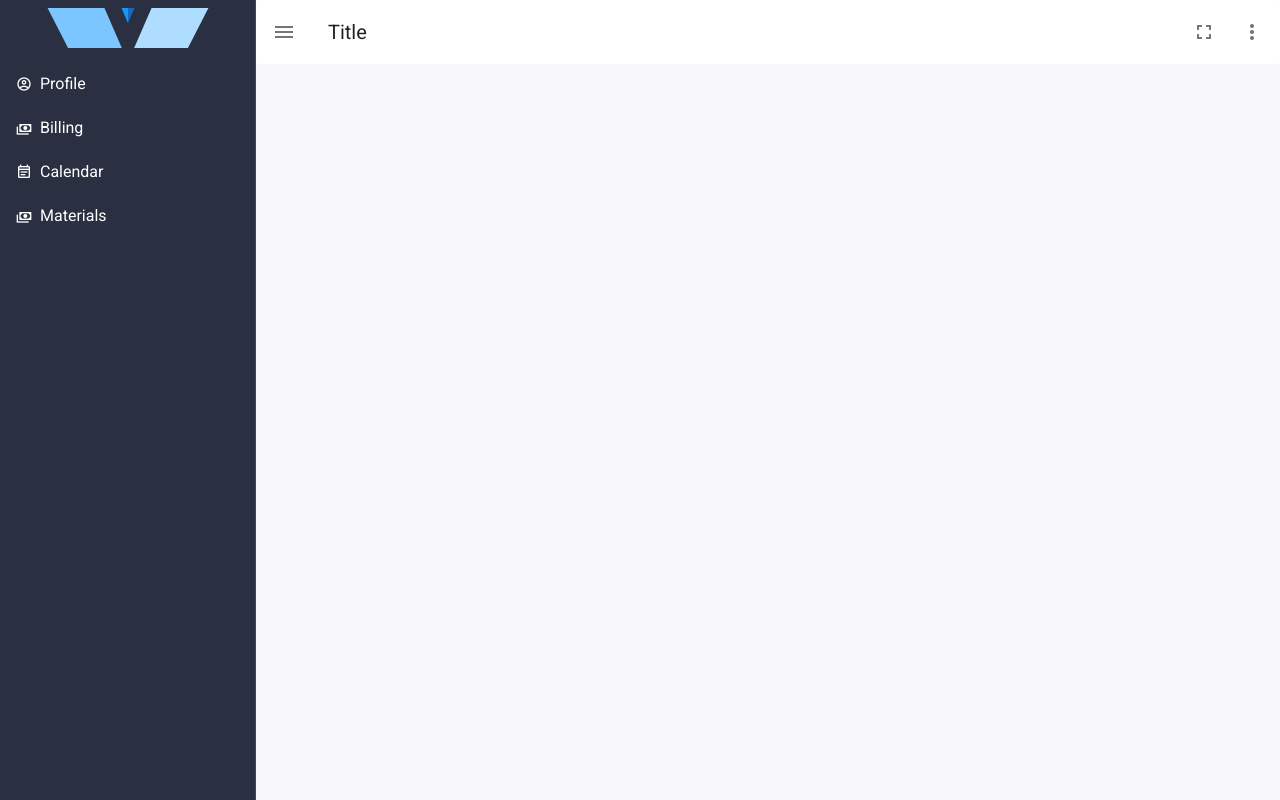
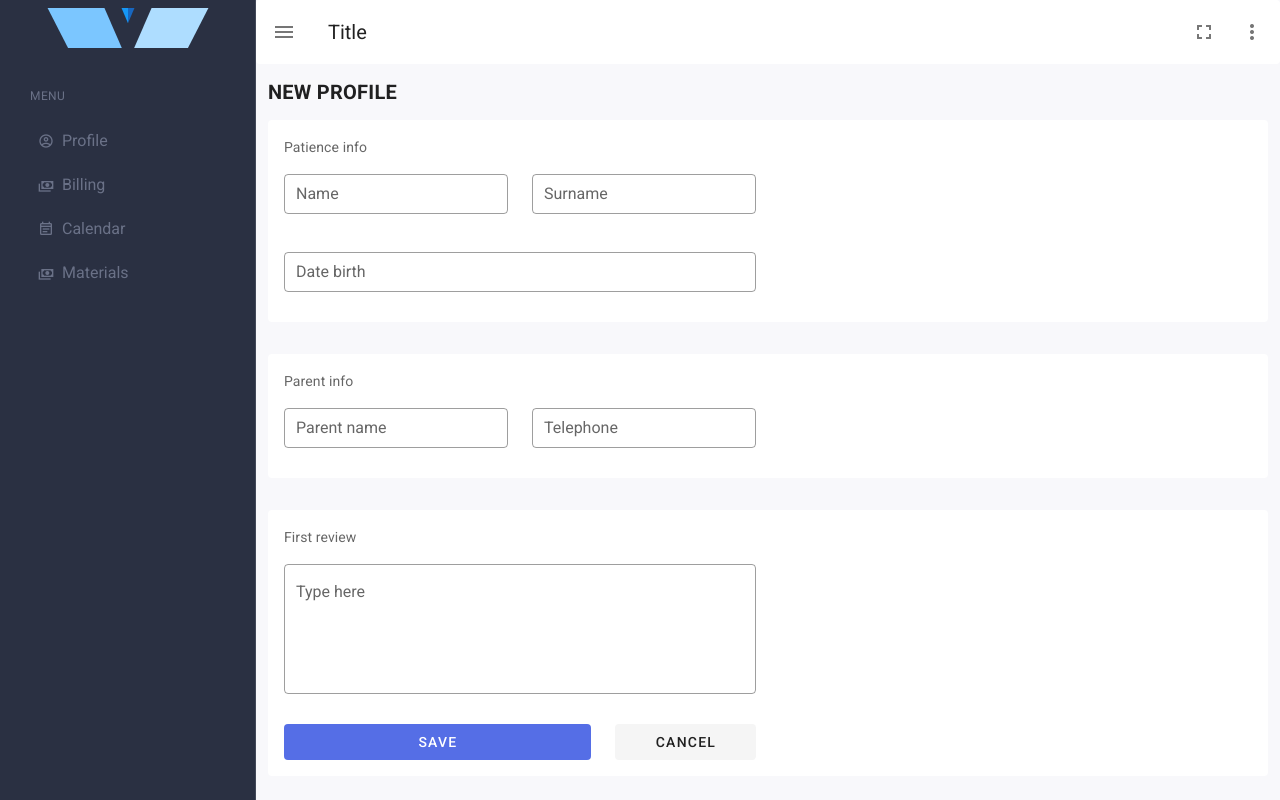
Before and after one commit to DelboyTrotter/logopedy, a Vue app: page /new-profile in a window 1280 px wide. Built offline with nearby package versions, Linux system fonts and the light colour scheme.

Commit message:
New profile

```diff
--- a/src/App.vue
+++ b/src/App.vue
@@ -32,8 +32,10 @@
         <v-img src="@/assets/logo.svg" height="40" />
       </div>
       <v-list nav>
+        <div class="caption">MENU</div>
         <v-list-item
           dense
+          :ripple="false"
           v-for="item, i of routes"
           :key="i"
           :to="{path: `${item.name}`}"
@@ -87,3 +89,39 @@ export default {
   },
 };
 </script>
+
+<style  lang="scss" scoped>
+  .v-list--nav {
+    padding: 30px;
+
+    .caption {
+      color: #6a7187;
+      padding-bottom: 15px;
+    }
+
+    .v-list-item--link:before {
+      background-color: transparent;
+    }
+
+    .v-list-item:not(.v-list-item--active):not(.v-list-item--disabled) {
+      color: #6a7187 !important;
+      transition: 0.5s;
+
+      .v-icon {
+        color: #6a7187;
+      }
+
+      &:hover {
+        color: #ffffff !important;
+
+        .v-icon {
+          color: #ffffff;
+        }
+      }
+    }
+
+    .v-list .v-list-item--active .v-icon {
+      color: #ffffff;
+    }
+  }
+</style>
--- a/src/router/index.js
+++ b/src/router/index.js
@@ -3,6 +3,9 @@ import Router from 'vue-router';
 import Profile from '@/views/Profile/index';
 import Billing from '@/views/Billing/index';
 import Calendar from '@/views/Calendar/index';
+import NewProfile from '@/views/Profile/newProfile';
+import NewSession from '@/views/Calendar/newSession';
+import NewInvoice from '@/views/Billing/newInvoice';
 
 Vue.use(Router);
 
@@ -30,5 +33,20 @@ export default new Router({
       name: 'Calendar',
       component: Calendar,
     },
+    {
+      path: '/new-profile',
+      name: 'NewProfile',
+      component: NewProfile,
+    },
+    {
+      path: '/new-session',
+      name: 'NewSession',
+      component: NewSession,
+    },
+    {
+      path: '/new-invoice',
+      name: 'NewInvoice',
+      component: NewInvoice,
+    },
   ],
 });
--- a/src/views/Billing/index.vue
+++ b/src/views/Billing/index.vue
@@ -1,11 +1,12 @@
 <template>
   <div>
     <v-row>
-      <v-col class="d-flex justify-space-between">
+      <v-col class="d-flex justify-space-between pb-0">
         <div class="title">
           <h4 class="font-size-18">INVOICES</h4>
         </div>
         <v-btn
+          to="/new-invoice"
           color="accent"
           class="white--text text-none"
           @click="loader = 'loading3'"
--- /dev/null
+++ b/src/views/Billing/newInvoice.vue
@@ -0,0 +1,3 @@
+<template>
+  <div>New Invoice</div>
+</template>
--- a/src/views/Calendar/index.vue
+++ b/src/views/Calendar/index.vue
@@ -1,11 +1,12 @@
 <template>
   <div>
     <v-row>
-      <v-col class="d-flex justify-space-between">
+      <v-col class="d-flex justify-space-between pb-0">
         <div class="title">
           <h4 class="font-size-18">EVENTS</h4>
         </div>
         <v-btn
+          to="/new-session"
           color="accent"
           class="white--text text-none"
           @click="loader = 'loading3'"
--- /dev/null
+++ b/src/views/Calendar/newSession.vue
@@ -0,0 +1,3 @@
+<template>
+  <div>New Session</div>
+</template>
--- a/src/views/Profile/index.vue
+++ b/src/views/Profile/index.vue
@@ -1,11 +1,12 @@
 <template>
   <div>
     <v-row>
-      <v-col class="d-flex justify-space-between">
+      <v-col class="d-flex justify-space-between pb-0">
         <div class="title">
           <h4 class="font-size-18">PROFILE</h4>
         </div>
         <v-btn
+          to="/new-profile"
           color="accent"
           class="white--text text-none"
           @click="loader = 'loading3'"
--- /dev/null
+++ b/src/views/Profile/newProfile.vue
@@ -0,0 +1,140 @@
+<template>
+  <div>
+    <v-row>
+      <v-col class="d-flex justify-space-between pb-0">
+        <div class="title">
+          <h4 class="font-size-18">NEW PROFILE</h4>
+        </div>
+      </v-col>
+    </v-row>
+    <v-row>
+      <v-col>
+        <v-card
+          class="elevation-0 mb-2"
+          color="white"
+        >
+          <v-card-subtitle>Patience info</v-card-subtitle>
+          <v-card-text>
+            <v-row class="pb-0">
+              <v-col cols="3" class="pb-0">
+                <v-text-field
+                  label="Name"
+                  dense
+                  color="accent"
+                  outlined
+                  clearable
+                />
+              </v-col>
+              <v-col cols="3" class="pb-0">
+                <v-text-field
+                  label="Surname"
+                  dense
+                  color="accent"
+                  outlined
+                  clearable
+                />
+              </v-col>
+            </v-row>
+            <v-row>
+              <v-col cols="6" class="pb-0">
+                <v-text-field
+                  label="Date birth"
+                  dense
+                  color="accent"
+                  outlined
+                  clearable
+                />
+              </v-col>
+            </v-row>
+          </v-card-text>
+        </v-card>
+      </v-col>
+    </v-row>
+    <v-row>
+      <v-col>
+        <v-card
+          class="elevation-0 mb-2"
+          color="white"
+        >
+          <v-card-subtitle>Parent info</v-card-subtitle>
+          <v-card-text>
+            <v-row class="pb-0">
+              <v-col cols="3" class="pb-0">
+                <v-text-field
+                  label="Parent name"
+                  dense
+                  color="accent"
+                  outlined
+                  clearable
+                />
+              </v-col>
+              <v-col cols="3" class="pb-0">
+                <v-text-field
+                  label="Telephone"
+                  dense
+                  color="accent"
+                  outlined
+                  clearable
+                />
+              </v-col>
+            </v-row>
+          </v-card-text>
+        </v-card>
+      </v-col>
+    </v-row>
+    <v-row>
+      <v-col>
+        <v-card
+          class="elevation-0 mb-2"
+          color="white"
+        >
+          <v-card-subtitle>First review</v-card-subtitle>
+          <v-card-text>
+            <v-row class="pb-0">
+              <v-col cols="6" class="pb-0">
+                <v-textarea
+                  class="text-justify body-2"
+                  flat
+                  auto-grow
+                  outlined
+                  label="Type here"
+                  background-color="white"
+                  color="accent">
+                </v-textarea>
+              </v-col>
+            </v-row>
+            <v-row class="mt-0">
+        <v-col cols="4">
+          <v-btn
+            depressed
+            class="white--text"
+            color="accent"
+            width="100%"
+            @click="save"
+          >
+            Save
+          </v-btn>
+        </v-col>
+        <v-col cols="2">
+          <v-btn
+            depressed
+            width="100%"
+            @click="$emit('close');"
+          >
+            Cancel
+          </v-btn>
+        </v-col>
+      </v-row>
+          </v-card-text>
+        </v-card>
+      </v-col>
+    </v-row>
+  </div>
+</template>
+
+<style scoped>
+  .title {
+    font-weight: 600;
+    font-size: 16px !important;
+  }
+</style>
```
